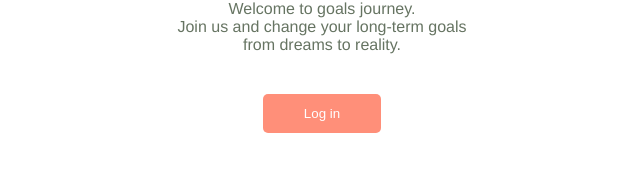
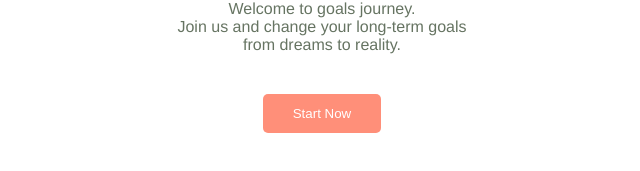
Before and after one commit to sebastianmariani/to-do-app, a Vue app: page / in a window 1280 px wide. Shown: the part 467-638 px from the top of the page, without its empty margins (318-958 px from the left). Built offline with nearby package versions, Linux system fonts and the light colour scheme.

Commit message:
fixing problem with refresh on netlify

```diff
--- a/src/view/home.vue
+++ b/src/view/home.vue
@@ -19,7 +19,7 @@
         </svg>
         <div>
             <p>Welcome to goals journey. <br>Join us and change your long-term goals <br> from dreams to reality.</p>
-            <router-link to="/dashboard"><button @click="getNow()">Log in</button></router-link>
+            <router-link to="/dashboard"><button @click="getNow()">Start Now</button></router-link>
         </div>
     </div>
 </template>
```
Also changed, not shown: 1 other file (tests, documents, lock files or other folders).
